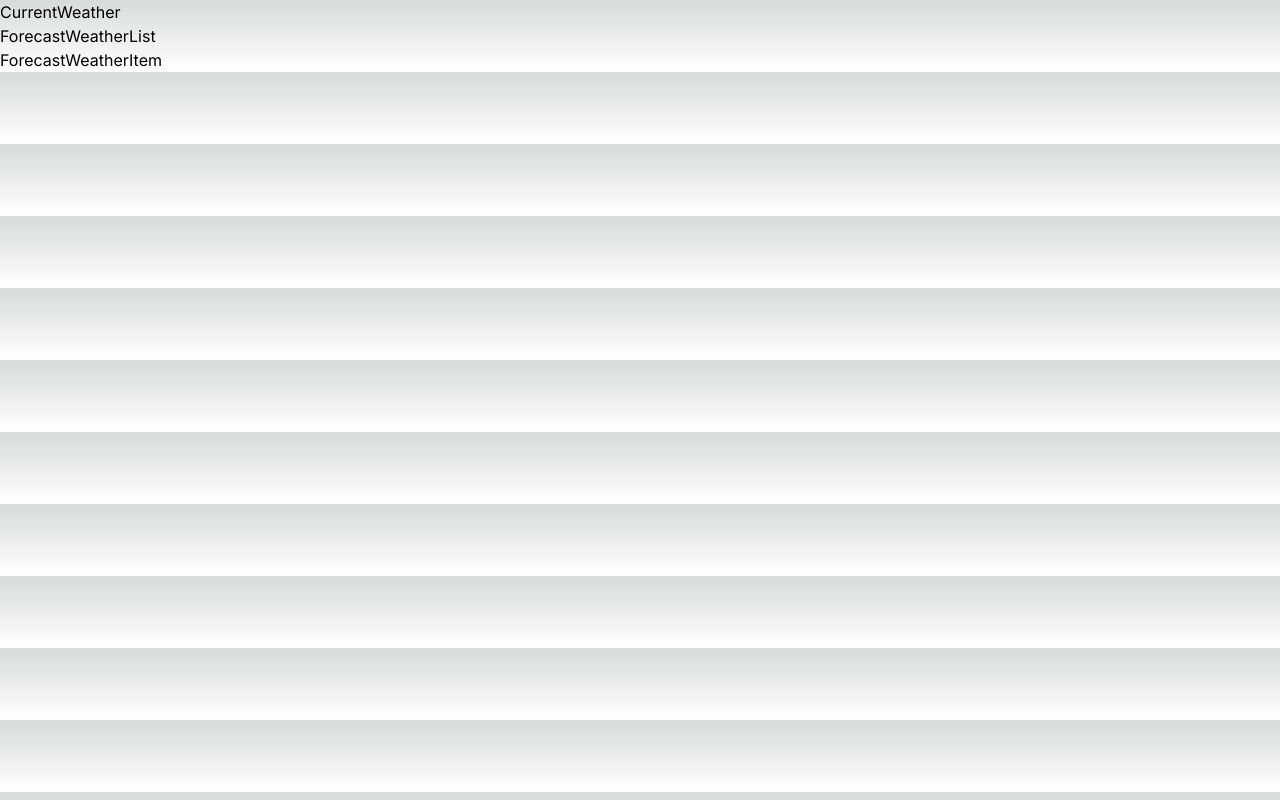
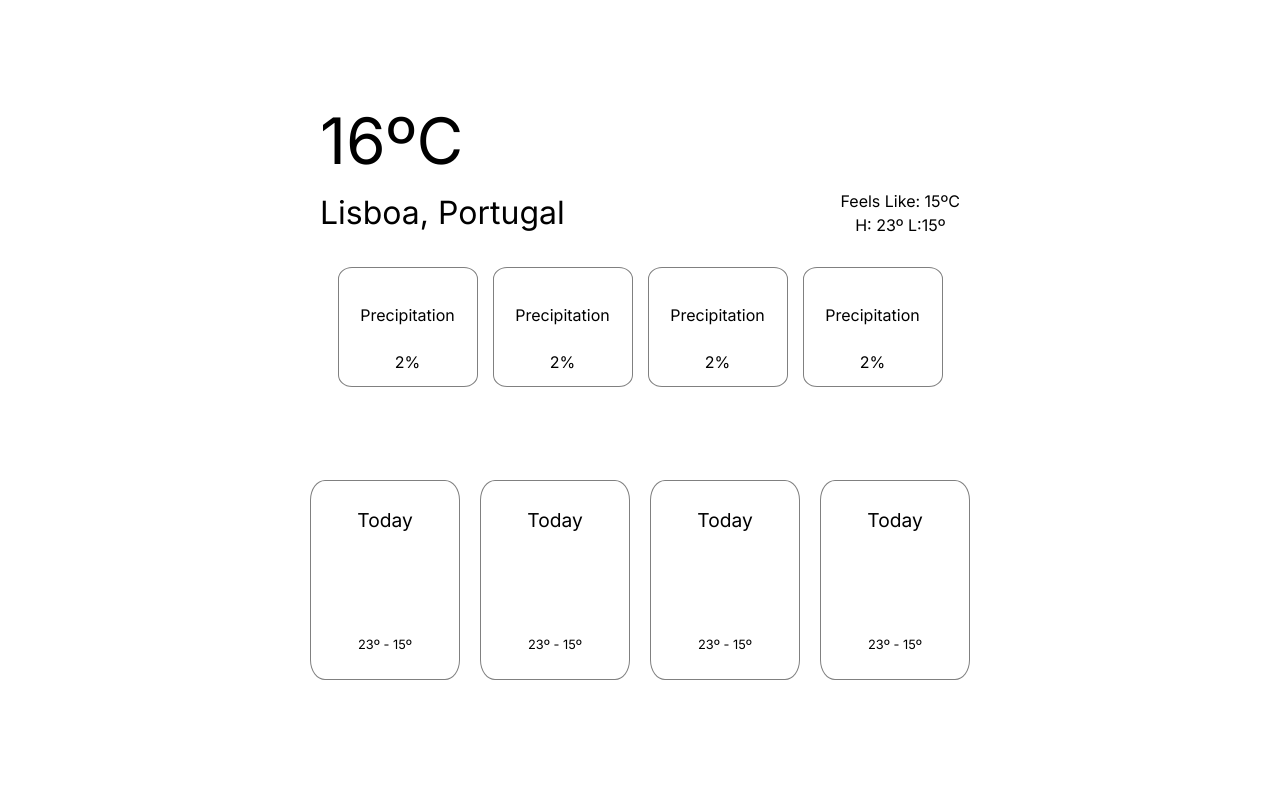
Before and after one commit to mayra-palomares/weather-app, a Next.js app: page / in a window 1280 px wide. Built offline with nearby package versions, Linux system fonts and the light colour scheme; no server answers.

Commit message:
Update weather page components

```diff
--- a/src/app/components/CurrentWeather.tsx
+++ b/src/app/components/CurrentWeather.tsx
@@ -1,11 +1,32 @@
 import React from "react";
+import CurrentWeatherItem from "./CurrentWeatherItem";
 
 type Props = {
   data: object;
 };
 
 const CurrentWeather = ({ data }: Props) => {
-  return <div>CurrentWeather</div>;
+  return (
+    <div className="currentWeather">
+      <div className="title">
+        <div>
+          <h1 className="temperature">16ºC</h1>
+          <h2 className="location">Lisboa, Portugal</h2>
+        </div>
+        <div className="description">
+          <img />
+          <span>Feels Like: 15ºC</span>
+          <span>H: 23º L:15º</span>
+        </div>
+      </div>
+      <div className="details">
+        <CurrentWeatherItem />
+        <CurrentWeatherItem />
+        <CurrentWeatherItem />
+        <CurrentWeatherItem />
+      </div>
+    </div>
+  );
 };
 
 export default CurrentWeather;
--- /dev/null
+++ b/src/app/components/CurrentWeatherItem.tsx
@@ -0,0 +1,15 @@
+import React from "react";
+
+type Props = {};
+
+const CurrentWeatherItem = (props: Props) => {
+  return (
+    <div className="detail-item">
+      <img />
+      <span>Precipitation</span>
+      <span>2%</span>
+    </div>
+  );
+};
+
+export default CurrentWeatherItem;
--- a/src/app/components/ForecastWeatherItem.tsx
+++ b/src/app/components/ForecastWeatherItem.tsx
@@ -3,7 +3,13 @@ import React from "react";
 type Props = {};
 
 const ForecastWeatherItem = (props: Props) => {
-  return <div>ForecastWeatherItem</div>;
+  return (
+    <div className="list-item">
+      <span className="title">Today</span>
+      <img />
+      <span className="temperature">23º - 15º</span>
+    </div>
+  );
 };
 
 export default ForecastWeatherItem;
--- a/src/app/components/ForecastWeatherList.tsx
+++ b/src/app/components/ForecastWeatherList.tsx
@@ -7,10 +7,12 @@ type Props = {
 
 const ForecastWeatherList = ({ data }: Props) => {
   return (
-    <>
-      <div>ForecastWeatherList</div>
+    <div className="forecastWeather">
       <ForecastWeatherItem />
-    </>
+      <ForecastWeatherItem />
+      <ForecastWeatherItem />
+      <ForecastWeatherItem />
+    </div>
   );
 };
 
--- a/src/app/components/WeatherData.tsx
+++ b/src/app/components/WeatherData.tsx
@@ -9,7 +9,7 @@ type Props = {
 
 const WeatherData = ({ current, forecast }: Props) => {
   return (
-    <div>
+    <div className="weatherPage">
       <CurrentWeather data={current} />
       <ForecastWeatherList data={forecast} />
     </div>
--- a/src/app/styles/globals.css
+++ b/src/app/styles/globals.css
@@ -2,26 +2,90 @@
 @tailwind components;
 @tailwind utilities;
 
-:root {
-  --foreground-rgb: 0, 0, 0;
-  --background-start-rgb: 214, 219, 220;
-  --background-end-rgb: 255, 255, 255;
+html, body {
+  min-height: 100vh;
+  width: 100%;
 }
 
-@media (prefers-color-scheme: dark) {
-  :root {
-    --foreground-rgb: 255, 255, 255;
-    --background-start-rgb: 0, 0, 0;
-    --background-end-rgb: 0, 0, 0;
-  }
+.weatherPage {
+  display: flex;
+  flex-direction: column;
+  align-items: center;
+  justify-content: flex-start;
 }
 
-body {
-  color: rgb(var(--foreground-rgb));
-  background: linear-gradient(
-      to bottom,
-      transparent,
-      rgb(var(--background-end-rgb))
-    )
-    rgb(var(--background-start-rgb));
+.currentWeather {
+  width: 100%;
+  min-height: 60vh;
+  display: flex;
+  flex-direction: column;
+  align-items: center;
+  justify-content: center;
+  gap: 30px;
 }
+
+.currentWeather > .title {
+  width: 50%;
+  display: flex;
+  justify-content: space-between;
+  align-items: flex-end;
+}
+
+.currentWeather .temperature {
+  font-size: 4rem;
+}
+
+.currentWeather .location {
+  font-size: 2rem;
+}
+
+.currentWeather .description {
+  display: flex;
+  flex-direction: column;
+  justify-content: flex-end;
+  align-items: center;
+}
+
+.currentWeather > .details {
+  display: flex;
+  justify-content: center;
+  gap:15px;
+}
+
+.currentWeather .detail-item {
+  height: 120px;
+  width: 140px;
+  display: flex;
+  flex-direction: column;
+  align-items: center;
+  justify-content: space-around;
+  border: 1px solid gray ;
+  border-radius: 10%;
+}
+
+.forecastWeather {
+  width: 100%;
+  display: flex;
+  justify-content: center;
+  align-items: center;
+  gap:20px;
+}
+
+.forecastWeather > .list-item {
+  height: 200px;
+  width: 150px;
+  display: flex;
+  flex-direction: column;
+  justify-content: space-around;
+  align-items: center;
+  border: 1px solid gray ;
+  border-radius: 10%;
+}
+
+.forecastWeather .title {
+  font-size: 1.2rem;
+}
+
+.forecastWeather .temperature {
+  font-size: 0.8rem;
+}
```
